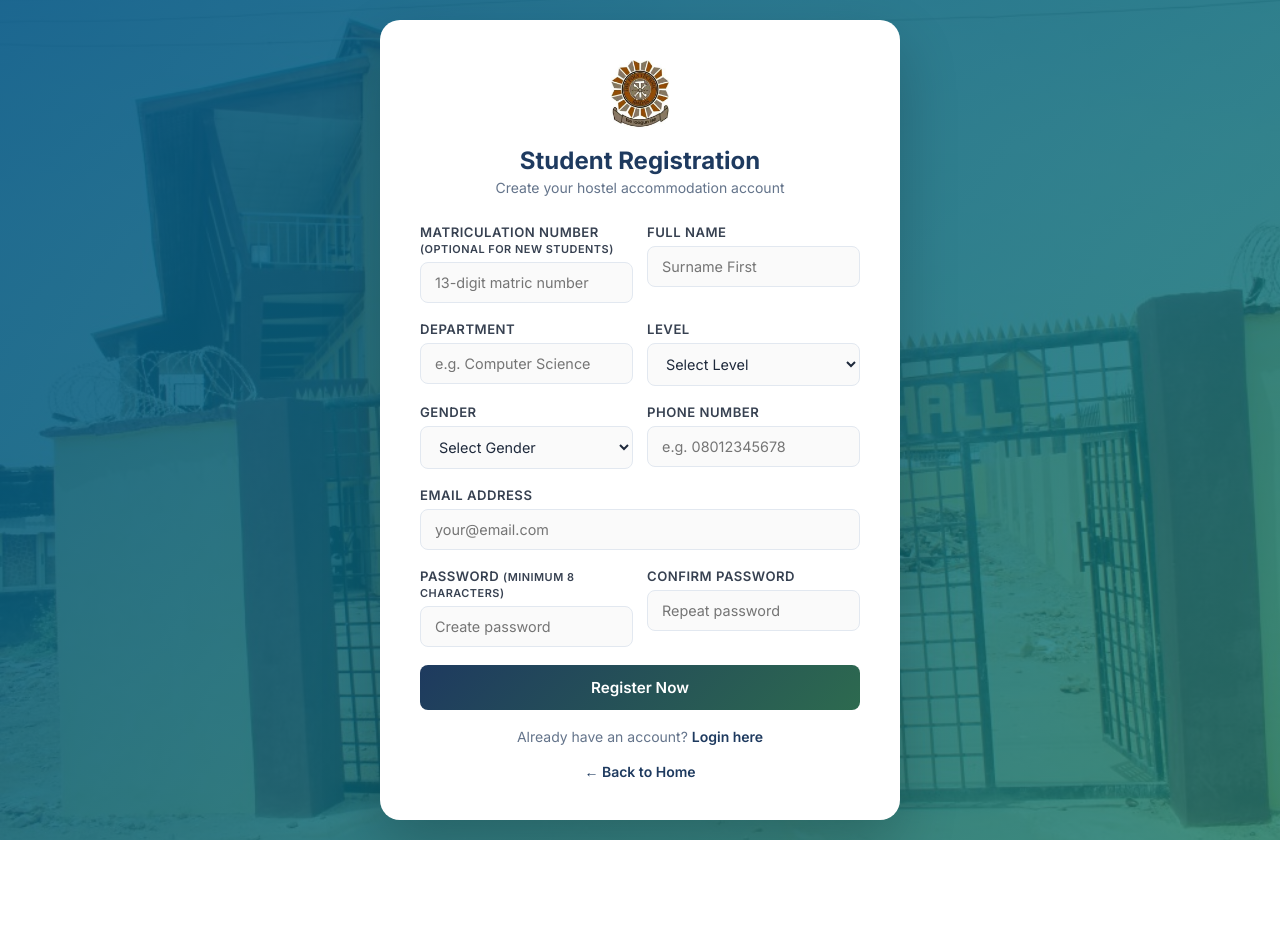
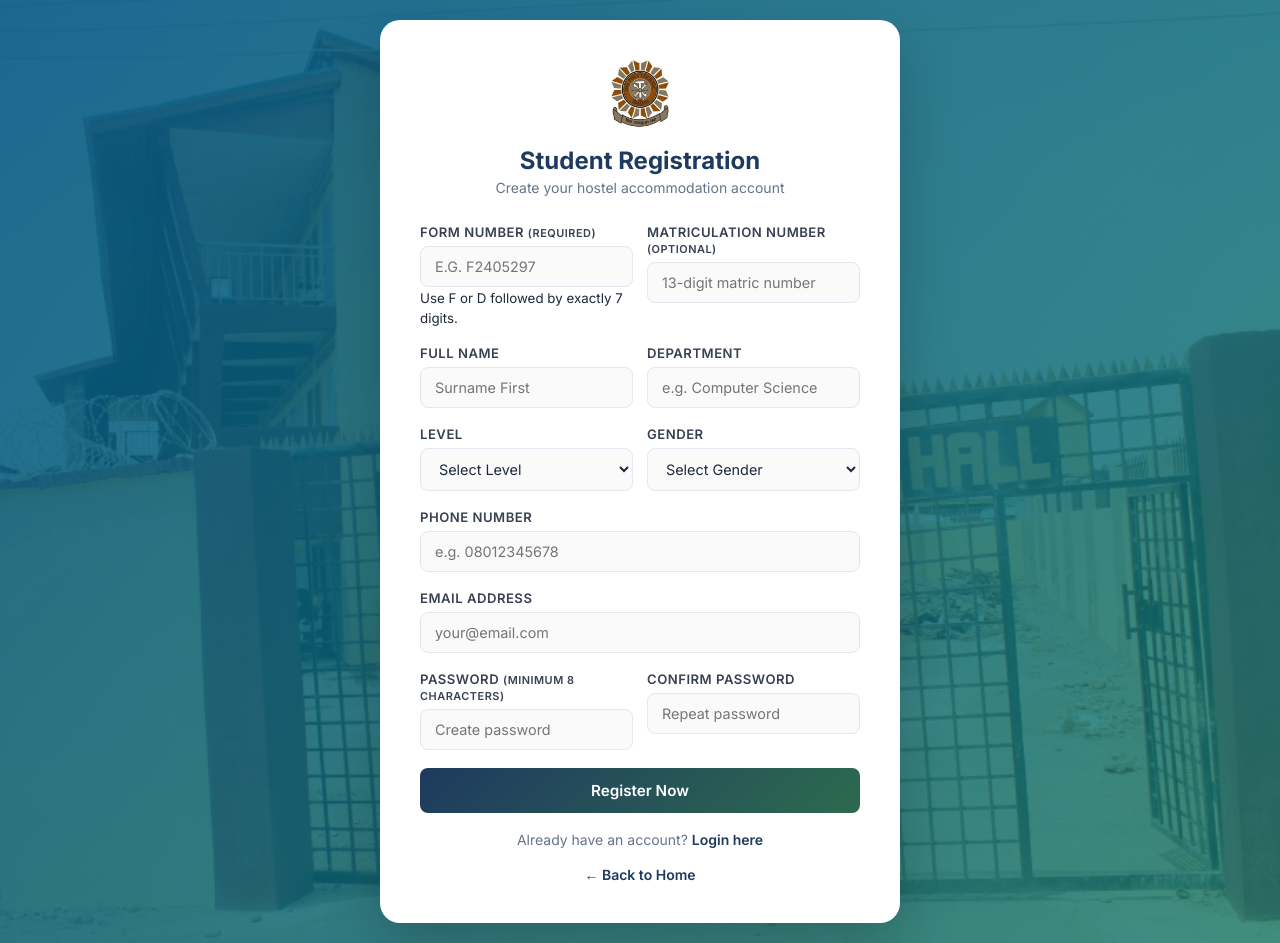
Before and after one commit to Eniola985/Hostel-Management-V2, a PHP site: page /student/register.php in a window 1280 px wide. Before the commit the page ends 840 px from the top, so only its background shows below. Run offline with PHP 8.4, Linux system fonts and the light colour scheme.

Commit message:
Make student form number required and validate format

```diff
--- a/student/register.php
+++ b/student/register.php
@@ -5,7 +5,7 @@ $msg = $err = '';
 
 if ($_SERVER['REQUEST_METHOD'] === 'POST') {
     $matric = trim($_POST['matric_no'] ?? '');
-    $form_no = trim($_POST['form_no'] ?? '');
+    $form_no = strtoupper(trim($_POST['form_no'] ?? ''));
     $name = trim($_POST['full_name'] ?? '');
     $dept = trim($_POST['department'] ?? '');
     $level = $_POST['level'] ?? '';
@@ -15,10 +15,10 @@ if ($_SERVER['REQUEST_METHOD'] === 'POST') {
     $pass = $_POST['password'] ?? '';
     $confirm = $_POST['confirm_password'] ?? '';
 
-    if ($matric !== '' && !preg_match('/^\d{13}$/', $matric)) {
+    if (!preg_match('/^[FD][0-9]{7}$/', $form_no)) {
+        $err = 'Form number is required and must be in the format F2405297 or D2405297.';
+    } elseif ($matric !== '' && !preg_match('/^\d{13}$/', $matric)) {
         $err = 'Matriculation number must be exactly 13 digits when provided.';
-    } elseif ($matric === '' && $form_no === '') {
-        $err = 'Provide either a matriculation number or a form number.';
     } elseif (!filter_var($email, FILTER_VALIDATE_EMAIL)) {
         $err = 'Please provide a valid email address.';
     } elseif (strlen($pass) < 8) {
@@ -26,16 +26,16 @@ if ($_SERVER['REQUEST_METHOD'] === 'POST') {
     } elseif ($pass !== $confirm) {
         $err = 'Passwords do not match.';
     } else {
-        $check = $pdo->prepare("SELECT student_id FROM students WHERE (matric_no IS NOT NULL AND matric_no=?) OR (form_no IS NOT NULL AND form_no=?) OR email=? LIMIT 1");
-        $check->execute([$matric ?: null, $form_no ?: null, $email]);
+        $check = $pdo->prepare("SELECT student_id FROM students WHERE form_no=? OR (matric_no IS NOT NULL AND matric_no=?) OR email=? LIMIT 1");
+        $check->execute([$form_no, $matric ?: null, $email]);
 
         if ($check->fetch()) {
-            $err = 'A student with these identity details or email already exists.';
+            $err = 'A student with this form number, matriculation number, or email already exists.';
         } else {
             $password_hash = password_hash($pass, PASSWORD_DEFAULT);
             $pdo->prepare("INSERT INTO students (matric_no, form_no, full_name, department, level, gender, phone, email, password) VALUES (?,?,?,?,?,?,?,?,?)")
-                ->execute([$matric ?: null, $form_no ?: null, $name, $dept, $level, $gender, $phone, $email, $password_hash]);
-            $msg = 'Registration successful! You can now login.';
+                ->execute([$matric ?: null, $form_no, $name, $dept, $level, $gender, $phone, $email, $password_hash]);
+            $msg = 'Registration successful! You can now login with your form number.';
         }
     }
 }
@@ -61,19 +61,26 @@ if ($_SERVER['REQUEST_METHOD'] === 'POST') {
         <form method="POST">
             <div class="form-row">
                 <div class="form-group">
-                    <label>Matriculation Number <small>(optional for new students)</small></label>
+                    <label>Form Number <small>(required)</small></label>
+                    <input type="text" name="form_no" placeholder="e.g. F2405297" pattern="[FDfd][0-9]{7}" maxlength="8" minlength="8" style="text-transform:uppercase" required>
+                    <small>Use F or D followed by exactly 7 digits.</small>
+                </div>
+                <div class="form-group">
+                    <label>Matriculation Number <small>(optional)</small></label>
                     <input type="text" name="matric_no" placeholder="13-digit matric number" pattern="\d{13}" maxlength="13">
                 </div>
+            </div>
+            <div class="form-row">
                 <div class="form-group">
                     <label>Full Name</label>
                     <input type="text" name="full_name" placeholder="Surname First" required>
                 </div>
-            </div>
-            <div class="form-row">
                 <div class="form-group">
                     <label>Department</label>
                     <input type="text" name="department" placeholder="e.g. Computer Science" required>
                 </div>
+            </div>
+            <div class="form-row">
                 <div class="form-group">
                     <label>Level</label>
                     <select name="level" required>
@@ -84,8 +91,6 @@ if ($_SERVER['REQUEST_METHOD'] === 'POST') {
                         <option value="HND2">HND 2</option>
                     </select>
                 </div>
-            </div>
-            <div class="form-row">
                 <div class="form-group">
                     <label>Gender</label>
                     <select name="gender" required>
@@ -94,10 +99,10 @@ if ($_SERVER['REQUEST_METHOD'] === 'POST') {
                         <option value="Female">Female</option>
                     </select>
                 </div>
-                <div class="form-group">
-                    <label>Phone Number</label>
-                    <input type="text" name="phone" placeholder="e.g. 08012345678" required>
-                </div>
+            </div>
+            <div class="form-group">
+                <label>Phone Number</label>
+                <input type="text" name="phone" placeholder="e.g. 08012345678" required>
             </div>
             <div class="form-group">
                 <label>Email Address</label>
```
